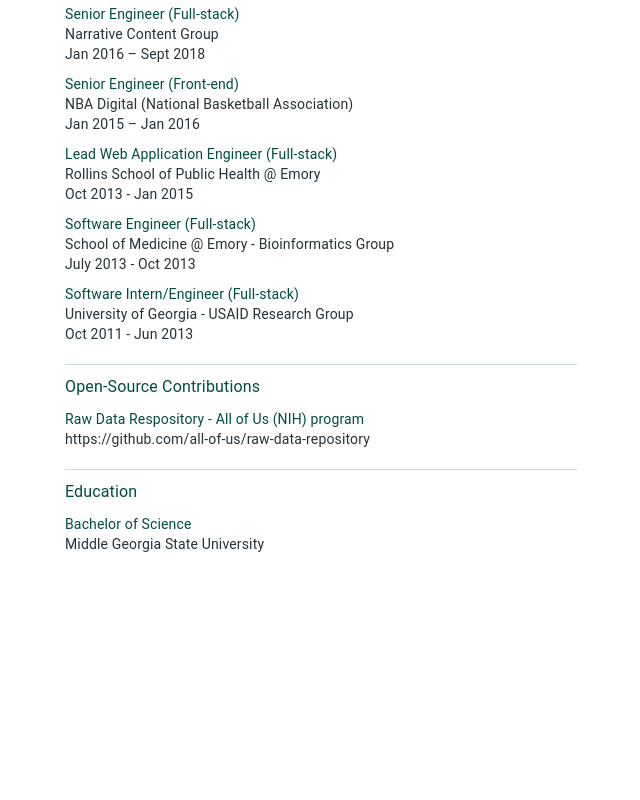
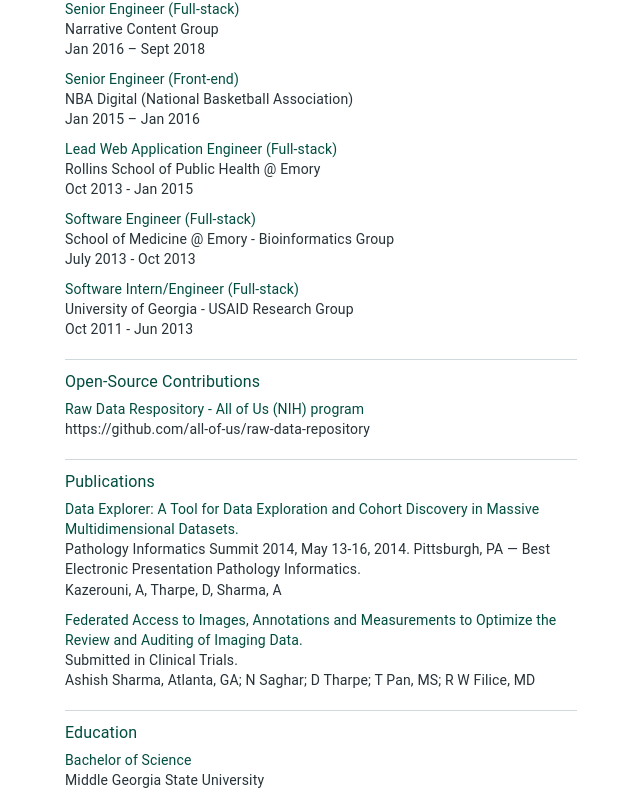
Before and after one commit to dtharpeuno/dtharpeuno.github.io, a React (Create React App) app in the folder my-app/: page / in a window 1280 px wide. Shown: the part 506-1306 px from the top of the page, without its empty margins (319-959 px from the left). Before the commit the page ends 1070 px from the top, so only its background shows below. Built offline with nearby package versions, Linux system fonts and the light colour scheme.

Commit message:
adding pubs

```diff
--- a/my-app/src/App.css
+++ b/my-app/src/App.css
@@ -74,7 +74,7 @@
 }
 
 .section-header {
-  padding-bottom: 10px;
+  padding-bottom: 5px;
 }
 
 /* responsive */
@@ -104,7 +104,7 @@
   }
 
   .summary {
-    padding-top: 150px;
+    padding-top: 165px;
   }
 
   .breakdown{
@@ -114,5 +114,4 @@
       margin-right: auto;
   }
 
-
 }
--- a/my-app/src/components/resume/Summary.js
+++ b/my-app/src/components/resume/Summary.js
@@ -63,6 +63,19 @@
   }
 ];
 
+const publicationList = [
+  {
+    'title': 'Data Explorer: A Tool for Data Exploration and Cohort Discovery in Massive Multidimensional Datasets.',
+    'description': 'Pathology Informatics Summit 2014, May 13-16, 2014. Pittsburgh, PA — Best Electronic Presentation Pathology Informatics.',
+    'names': 'Kazerouni, A, Tharpe, D, Sharma, A'
+  },
+  {
+    'title': 'Federated Access to Images, Annotations and Measurements to Optimize the Review and Auditing of Imaging Data.',
+    'description': 'Submitted in Clinical Trials.',
+    'names': 'Ashish Sharma, Atlanta, GA; N Saghar; D Tharpe; T Pan, MS; R W Filice, MD'
+  }
+];
+
 const experience = (
   <Box className="breakdown bottom-line">
     <Typography variant="body1" className="green-title section-header">
@@ -106,6 +119,26 @@
   </Box>
 )
 
+const publications = (
+  <Box className="breakdown bottom-line">
+    <Typography variant="body1" className="green-title section-header">
+   Publications    </Typography>
+  {publicationList.map(publication =>
+    <Box className='experience'>
+      <Typography variant="body2" className="green-title">
+        {publication.title}
+      </Typography>
+      <Typography variant="body2">
+        {publication.description}
+      </Typography>
+      <Typography variant="body2">
+        {publication.names}
+      </Typography>
+    </Box>
+  )}
+  </Box>
+)
+
 const education = (
   <Box className="breakdown">
     <Typography variant="body1" className="green-title section-header">
@@ -127,6 +160,7 @@
     {summary}
     {experience}
     {open_source_contrib}
+    {publications}
     {education}
     </Box>
     </>
```
